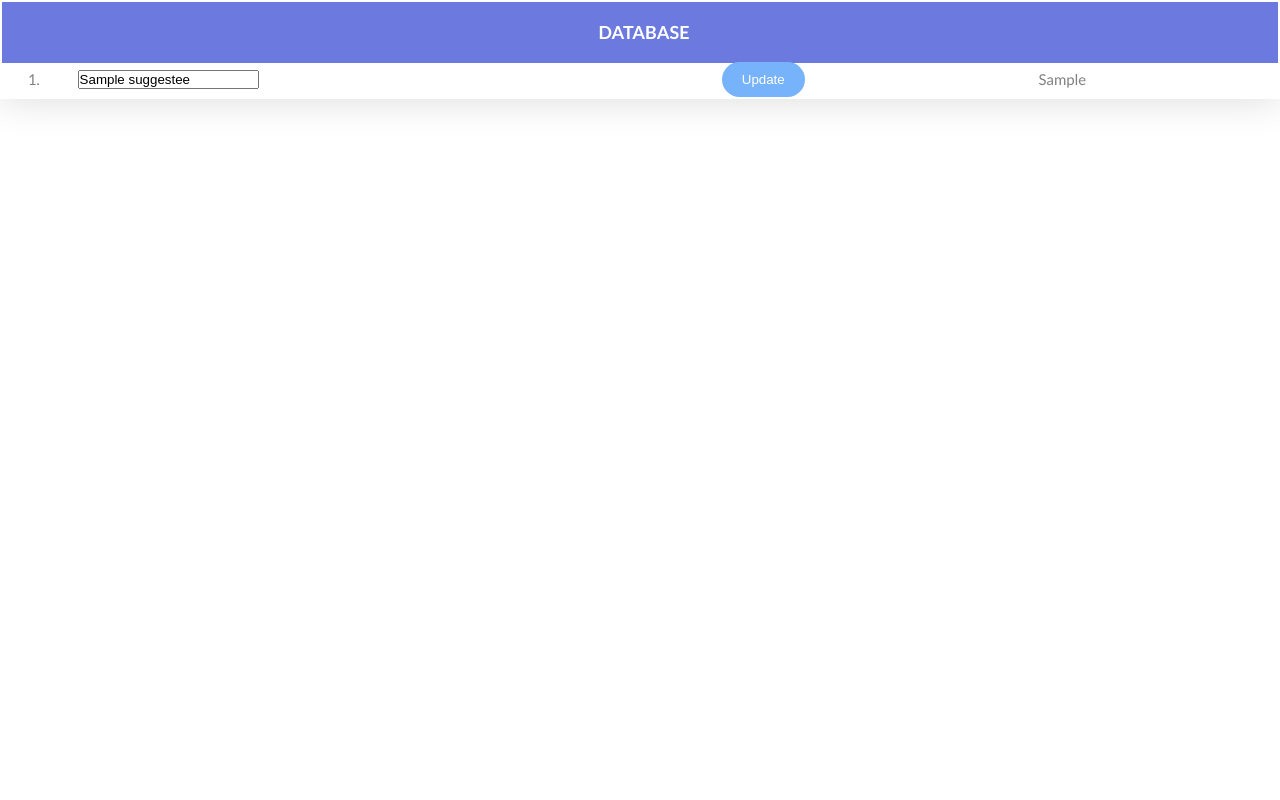
After one commit to kadircet/NeVA, a Flask app: page /db in a window 1280 px wide. The commit adds this page. Run offline with Flask 2, Linux system fonts and the light colour scheme; tables that the repository leaves empty hold one stand-in row (values such as "Sample post"); lists and menus that the app fills with data are empty; some libraries are stand-ins or nearby versions.

Commit message:
Display database on moderation panel

```diff
--- a/moderation/neva_moderation.py
+++ b/moderation/neva_moderation.py
@@ -5,7 +5,7 @@ import numpy as np
 app = Flask(__name__)
 
 app.config['MYSQL_HOST'] = 'localhost'
-app.config['MYSQL_USER'] = 'neva'
+app.config['MYSQL_USER'] = 'root'
 app.config['MYSQL_PASSWORD'] = ''
 app.config['MYSQL_DB'] = 'neva'
 app.config['MYSQL_CURSORCLASS'] = 'DictCursor'
@@ -198,6 +198,19 @@ def postReqHandler():
             return jsonify({'result': 'fail'})
         return jsonify({'result': 'success'})
 
+@app.route('/processDbUpdate', methods=['POST'])
+def updateDBHandler():
+    if request.method == 'POST':
+        id = request.form['id']
+        name = request.form['name']
+        cur = mysql.connection.cursor()
+        cur.execute("SELECT MAX(`last_updated`) as la_up FROM `suggestee`")
+        last_updated = cur.fetchone()['la_up'] + 1
+        cur.execute("UPDATE `suggestee` SET `last_updated`=%s, `name`=%s WHERE `id`=%s", (last_updated, name, id))
+        mysql.connection.commit()
+        cur.close()
+        return jsonify({'result':'success'})
+    return jsonify({'result':'fail'})
 
 @app.route('/')
 def main():
@@ -208,6 +221,27 @@ def main():
     return render_template(
         "meals.html", meal_rec=meals, tag_rec=tags, tvs_rec=tvs)
 
+@app.route('/db')
+def show_db():
+    cur = mysql.connect.cursor()
+    cur.execute("SELECT * FROM suggestee")
+    meals = cur.fetchall()
+    cur.execute("SELECT * FROM tag")
+    tags = cur.fetchall()
+    cur.execute("SELECT * FROM suggestee_tags")
+    suggestee_tags = cur.fetchall()
+    data = []
+    for meal in meals:
+        meal_id = meal['id']
+        meal_name = meal['name']
+        meal_tags = []
+        for r in  suggestee_tags:
+            if(r['suggestee_id'] == meal_id):
+                for tag in tags:
+                    if(tag['id'] == r['tag_id']):
+                        meal_tags.append(tag['key'])
+        data.append({'id': meal_id, 'name':meal_name, 'tags':meal_tags})
+    return render_template("database_view.html", db_values=data)
 
 if __name__ == "__main__":
     app.run()
--- a/moderation/static/buttons.js
+++ b/moderation/static/buttons.js
@@ -79,9 +79,23 @@ $(document).ready(function() {
     })
   });
 
+  $('.updateMealName').on('click', function() {
+    var table_id = $(this).attr('table_id');
+    var meal_name = $('#meal_name'+table_id).val();
+    req = sendPostReqUpdateMeal(table_id, meal_name);
+  })
+
 
 });
 
+function sendPostReqUpdateMeal(table_id, meal_name) {
+  req = $.ajax({
+    url: 'processDbUpdate',
+    type: 'POST',
+    data: {id: table_id, name: meal_name}
+  });
+  return req;
+}
 
 function sendPostReq(table_id, name, act) {
   req = $.ajax({
--- /dev/null
+++ b/moderation/templates/database_view.html
@@ -0,0 +1,49 @@
+<!DOCTYPE html>
+<html>
+  <head>
+    <title>Neva Moderation</title>
+    <script src="{{url_for('static', filename='vendor/jquery/jquery-3.2.1.min.js')}}"></script>
+    <script src="{{url_for('static', filename='buttons.js') }}"></script>
+    <link rel="stylesheet" type="text/css" href="{{ url_for('static',filename='css/util.css') }}">
+    <link rel="stylesheet" type="text/css" href="{{ url_for('static',filename='css/main.css') }}">
+  </head>
+  <body>
+    <div class="table100 ver1 MEALS">
+      <div class="table100-head">
+        <table>
+          <thead>
+            <tr class="row100 head">
+              <th class="cell100 column1">DATABASE</th>
+            </tr>
+          </thead>
+        </table>
+      </div>
+      <div class="table100-body js-pscroll">
+        <table>
+          <tbody>
+            {% for item in db_values %}
+            <tr class="row100 body" id="db_row_id{{item.id}}">
+              <td class="cell100 db_col1" align="center">{{loop.index}}. </td>
+              <td class="cell100 db_col2" align="left">
+                <input type="text" id="meal_name{{item.id}}" value="{{item.name}}">
+              </td>
+              <td class="cell100 db_col3" align="left">
+                <button class="updateMealName" table_id={{item.id}}>Update</button>
+              </td>
+              <td class="cell100 db_col4">
+                <table>
+                  <tr>
+                    {% for tag in item.tags %}
+                    <td>{{tag}}</td>
+                    {% endfor %}
+                  </tr>
+                  </table>
+              </td>
+            </tr>
+            {% endfor %}
+          </tbody>
+        </table>
+      </div>
+    </div>
+  </body>
+</html>
--- a/moderation/templates/meals.html
+++ b/moderation/templates/meals.html
@@ -37,8 +37,8 @@
             </td>
             <td class="cell100 column4" align="center"></td>
           </tr>
-          {% else %} {% if item.mins[0][1]
-          < 3 %} <tr class="row100 body" id="meal_row_id{{item.table_id}}" style="background: rgb(233, 217, 72);">
+          {% else %} {% if item.mins[0][1] < 3 %}
+          <tr class="row100 body" id="meal_row_id{{item.table_id}}" style="background: rgb(233, 217, 72);">
             <td class="cell100 column5" align="center">{{loop.index}}. </td>
             <td class="cell100 column1" align="center">
               <input type="text" id="meal_name{{item.table_id}}" value="{{item.meal}}">
```
